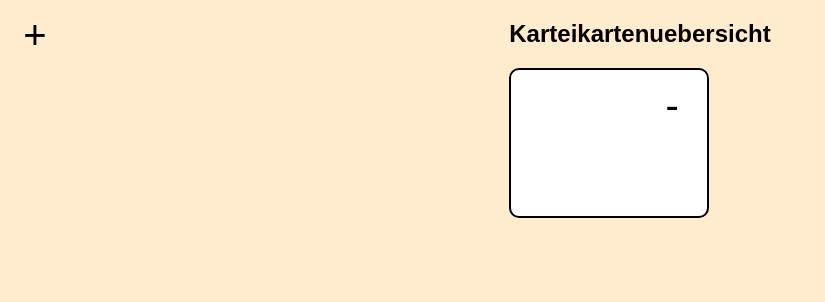
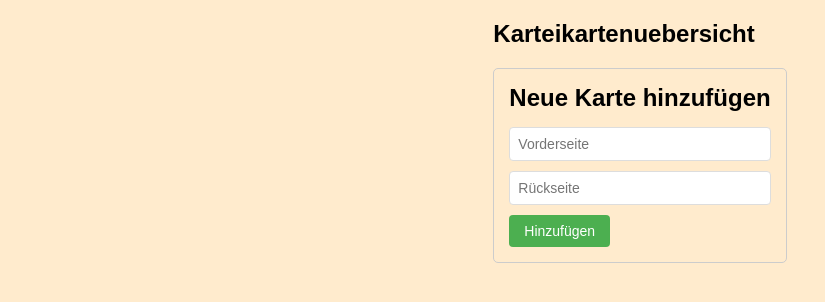
Before and after one commit to a2hengk/Die-kleinen-Einsteins, a Next.js app: page /overview in a window 1280 px wide. Shown: the top 302 px of the page, without its empty margins (0-825 px from the left). Built offline with nearby package versions, Linux system fonts and the light colour scheme.

Commit message:
add edit function and flip

```diff
--- a/src/app/pages/overview.tsx
+++ b/src/app/pages/overview.tsx
@@ -5,16 +5,48 @@ import styleButton from "../styles/overview-styles/button.module.css";
 import styleBody from "../styles/overview-styles/body.module.css";
 import { useState } from "react";
 
+interface Card {
+    id: number;
+    front: string;
+    back: string;
+}
+
 export default function Overview() {
-    const [cards, setCards] = useState<number[]>([Date.now()]);
+    const [cards, setCards] = useState<Card[]>([]);
     const [clicked, setClicked] = useState<number[]>([]);
+    const [editingId, setEditingId] = useState<number | null>(null);
+    const [formData, setFormData] = useState<{ front: string; back: string }>({
+        front: "",
+        back: "",
+    });
 
     const addCard = () => {
-        setCards((prev) => [...prev, Date.now()]);
+        if (editingId !== null) {
+            // Edit existierende Karte
+            setCards((prev) =>
+                prev.map((card) =>
+                    card.id === editingId
+                        ? { ...card, front: formData.front, back: formData.back }
+                        : card
+                )
+            );
+        } else {
+            // Neue Karte erstellen
+            setCards((prev) => [
+                ...prev,
+                {
+                    id: Date.now(),
+                    front: formData.front,
+                    back: formData.back,
+                },
+            ]);
+        }
+        setFormData({ front: "", back: "" });
+        setEditingId(null);
     };
 
     const removeCard = (id: number) => {
-        setCards((prev) => prev.filter((cardId) => cardId !== id));
+        setCards((prev) => prev.filter((card) => card.id !== id));
     };
 
     const toggleCard = (id: number) => {
@@ -25,32 +57,91 @@ export default function Overview() {
         );
     };
 
+    const editCard = (id: number) => {
+        const card = cards.find((c) => c.id === id);
+        if (card) {
+            setFormData({ front: card.front, back: card.back });
+            setEditingId(id);
+        }
+    };
+
+    const cancelEdit = () => {
+        setFormData({ front: "", back: "" });
+        setEditingId(null);
+    };
+
     return (
         <div className={styleContainer.header}>
             <h1 className={styleContainer.title}>Karteikartenuebersicht</h1>
 
             <main className={styleBody.main}>
+                {/* Formular zum Hinzufügen/Bearbeiten */}
+                <div className={styleContainer.formContainer}>
+                    <h2>{editingId ? "Karte bearbeiten" : "Neue Karte hinzufügen"}</h2>
+                    <input
+                        type="text"
+                        placeholder="Vorderseite"
+                        value={formData.front}
+                        onChange={(e) => setFormData((prev) => ({ ...prev, front: e.target.value }))}
+                        className={styleButton.input}
+                    />
+                    <input
+                        type="text"
+                        placeholder="Rückseite"
+                        value={formData.back}
+                        onChange={(e) => setFormData((prev) => ({ ...prev, back: e.target.value }))}
+                        className={styleButton.input}
+                    />
+                    <div className={styleButton.buttonGroup}>
                         <button
-                    className={styleButton.createButton}
                             onClick={addCard}
-                >+</button>
+                            className={styleButton.submitButton}
+                        >
+                            {editingId ? "Speichern" : "Hinzufügen"}
+                        </button>
+                        {editingId && (
+                            <button
+                                onClick={cancelEdit}
+                                className={styleButton.cancelButton}
+                            >
+                                Abbrechen
+                            </button>
+                        )}
+                    </div>
+                </div>
 
+                {/* Kartenliste */}
                 <div className={styleContainer.cardContainer}>
-                    {cards.map((id) => (
+                    {cards.map((card) => (
+                        <div key={card.id} className={styleContainer.cardItem}>
                             <div
-                            key={id}
                                 className={`${styleContainer.card} ${
-                                clicked.includes(id) ? "clicked" : ""
+                                    clicked.includes(card.id) ? "clicked" : ""
                                 }`}
-                            onClick={() => toggleCard(id)}
+                                onClick={() => toggleCard(card.id)}
                             >
+                                <div className={styleContainer.cardContent}>
+                                    <div>
+                                        <p><strong>Vorderseite:</strong> {card.front}</p>
+                                        <p><strong>Rückseite:</strong> {card.back}</p>
+                                    </div>
                                     <button
-                                className={styleButton.deleteButton}
+                                        className={styleButton.editButton}
                                         onClick={(e) => {
                                             e.stopPropagation();
-                                    removeCard(id);
+                                            removeCard(card.id);
                                         }}
-                            >-</button>
+                                    >
+                                        Löschen
+                                    </button>
+                                </div>
+                            </div>
+                            <button
+                                className={styleButton.editButton}
+                                onClick={() => editCard(card.id)}
+                            >
+                                Bearbeiten
+                            </button>
                         </div>
                     ))}
                 </div>
--- a/src/app/pages/selfstudy.tsx
+++ b/src/app/pages/selfstudy.tsx
@@ -6,6 +6,7 @@ import stylesStatusbar from '../styles/selfstudy-styles/statusbar.module.css';
 import stylesBody from '../styles/overview-styles/body.module.css';
 
 export default function SelfStudy() {
+  const [isFlipped, setIsFlipped] = useState(false);
   const [correctCount, setCorrectCount] = useState(0);
   const [wrongCount, setWrongCount] = useState(0);
 
@@ -17,7 +18,9 @@ export default function SelfStudy() {
           <span>Correct: <span className={stylesStatusbar.correctCount}>{correctCount}</span></span>
           <span>Wrong: <span className={stylesStatusbar.wrongCount}>{wrongCount}</span></span>
         </div>
-        <div className={stylesContainer.card}></div>
+        <div className={stylesContainer.card} onClick={() => setIsFlipped(!isFlipped)}>
+          {isFlipped ? 'Flipped Content' : 'Original Content'}
+        </div>
         <div className={stylesContainer.buttons}>
           <button className={stylesContainer.right} onClick={() => setCorrectCount(correctCount + 1)}>Correct</button>
           <button className={stylesContainer.wrong} onClick={() => setWrongCount(wrongCount + 1)}>Wrong</button>
--- a/src/app/styles/overview-styles/button.module.css
+++ b/src/app/styles/overview-styles/button.module.css
@@ -31,3 +31,71 @@
 .create-button:hover {
     color: green;
 }
+
+.input {
+    display: block;
+    margin-bottom: 10px;
+    padding: 8px;
+    width: 100%;
+    box-sizing: border-box;
+    border: 1px solid #ddd;
+    border-radius: 4px;
+    font-size: 14px;
+}
+
+.input:focus {
+    outline: none;
+    border-color: #2196F3;
+    box-shadow: 0 0 5px rgba(33, 150, 243, 0.3);
+}
+
+.buttonGroup {
+    display: flex;
+    gap: 10px;
+}
+
+.submitButton {
+    padding: 8px 15px;
+    background-color: #4CAF50;
+    color: white;
+    border: none;
+    border-radius: 4px;
+    cursor: pointer;
+    font-size: 14px;
+    font-weight: 500;
+}
+
+.submitButton:hover {
+    background-color: #45a049;
+}
+
+.cancelButton {
+    padding: 8px 15px;
+    background-color: #f44336;
+    color: white;
+    border: none;
+    border-radius: 4px;
+    cursor: pointer;
+    font-size: 14px;
+    font-weight: 500;
+}
+
+.cancelButton:hover {
+    background-color: #da190b;
+}
+
+.editButton {
+    padding: 8px 15px;
+    background-color: #2196F3;
+    color: white;
+    border: none;
+    border-radius: 4px;
+    cursor: pointer;
+    font-size: 14px;
+    font-weight: 500;
+    width: 100%;
+}
+
+.editButton:hover {
+    background-color: #0b7dda;
+}
--- a/src/app/styles/overview-styles/container.module.css
+++ b/src/app/styles/overview-styles/container.module.css
@@ -58,3 +58,50 @@
     background-color: #ffffff;
     transition: all 100ms ease;
 }
+
+.formContainer {
+    margin-bottom: 20px;
+    padding: 15px;
+    border: 1px solid #ccc;
+    border-radius: 5px;
+    color:#000;
+}
+
+.formContainer h2 {
+    margin-bottom: 15px;
+}
+
+.cardItem {
+    display: flex;
+    flex-direction: column;
+    gap: 10px;
+}
+
+.cardContent {
+    color:#000;
+    padding: 20px;
+    border: 1px solid #ddd;
+    border-radius: 5px;
+    min-height: 100px;
+    display: flex;
+    flex-direction: column;
+    justify-content: space-between;
+    background-color: #f9f9f9;
+    cursor: pointer;
+    transition: all 0.2s ease;
+}
+
+.cardContent:hover {
+    background-color: #f0f0f0;
+    box-shadow: 0 2px 8px rgba(0, 0, 0, 0.1);
+}
+
+.cardContent p {
+    margin: 8px 0;
+    font-size: 14px;
+}
+
+.cardContent strong {
+    display: block;
+    margin-bottom: 4px;
+}
--- a/styles/body.css
+++ /dev/null
@@ -1,3 +0,0 @@
-body {
-    background-color: beige;
-}
```
Also changed, not shown: scriptes/button.js (deleted, +0 -27 lines), src/app/styles/selfstudy-styles/container.module.css (+11 -0 lines), styles/button.css (deleted, +0 -21 lines), styles/container.css (deleted, +0 -20 lines). Lines whose indentation alone changed are shown as unchanged.
